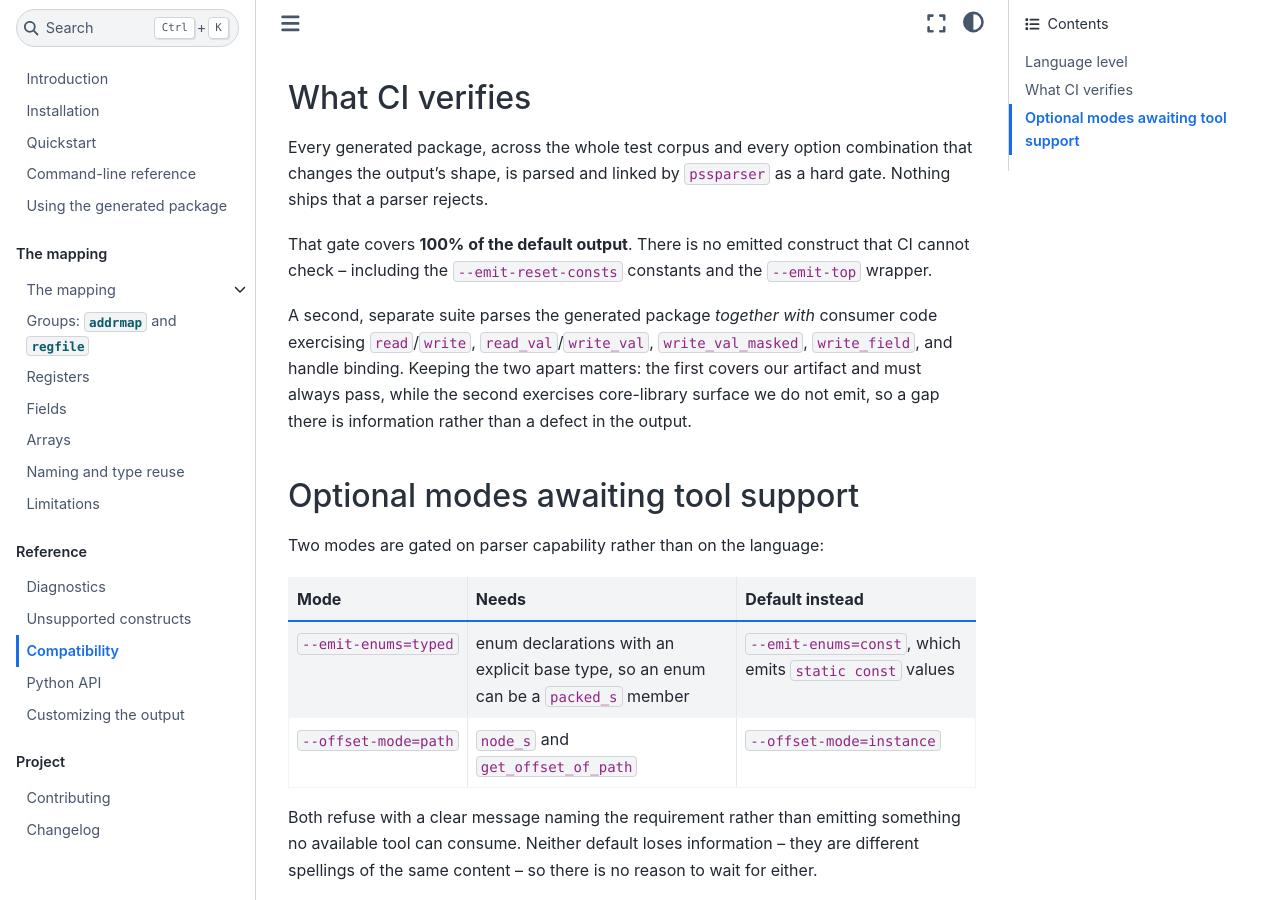
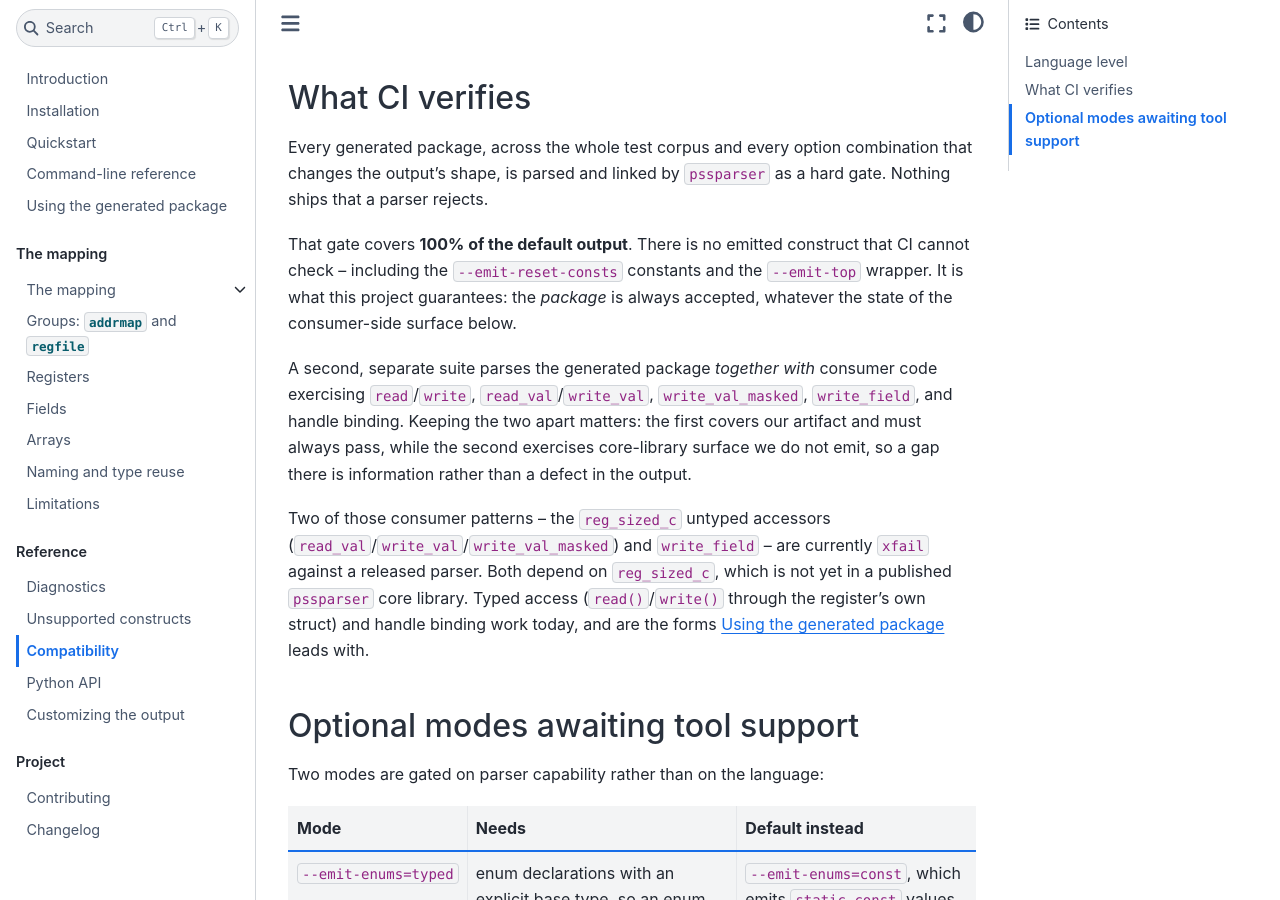
Before and after one commit to PSSTools/peakrdl-pss, a Sphinx documentation site: the page built from docs/compatibility.rst, in a window 1280 px wide and 900 px high, scrolled down 330 px. Built offline with Sphinx 7.4.7 and the Sphinx Book theme 1.1.4, drawn with Linux system fonts in a browser that asks for light colours.

Commit message:
Correct the parser-status claim; make CI report consumer xfails explicitly
The implementation record claimed pssparser already shipped reg_sized_c,
node_s and the Tier 3 consumer surface, and that the consumer suite had zero
xfails. That was measured against the local working tree of
packages/pssparser, which carries ~20 uncommitted modifications -- including
stdlib additions that introduce exactly those symbols. The .so files there were
built from those edits, not from committed HEAD.

CI caught it on the first run: built from committed 05e7057, the gate reports
196 passed, 2 xfailed, and the two are sized_access and write_field -- the
reg_sized_c members that exist only in the uncommitted tree.

What does not change is the part that matters: every package this exporter
generates parses and links against committed parser HEAD. All 144 parser-gate
cases pass. The gap is entirely consumer-side, which is the split the two
suites were designed around.

The gate now runs pytest with -rxX so an xfail names itself rather than being
inferred from a progress line, and asserts separately that
test_parse_package.py has no xfail or xpass -- a consumer-side gap is someone
else's stdlib and may move, but output no parser accepts is the one thing this
job exists to prevent.

Co-Authored-By: Claude Opus 5 (1M context) <noreply@anthropic.com>

```diff
--- a/docs/compatibility.rst
+++ b/docs/compatibility.rst
@@ -21,7 +21,8 @@ combination that changes the output's shape, is parsed and linked by
 
 That gate covers **100% of the default output**. There is no emitted construct
 that CI cannot check -- including the ``--emit-reset-consts`` constants and the
-``--emit-top`` wrapper.
+``--emit-top`` wrapper. It is what this project guarantees: the *package* is
+always accepted, whatever the state of the consumer-side surface below.
 
 A second, separate suite parses the generated package *together with* consumer
 code exercising ``read``/``write``, ``read_val``/``write_val``,
@@ -29,6 +30,13 @@ code exercising ``read``/``write``, ``read_val``/``write_val``,
 matters: the first covers our artifact and must always pass, while the second
 exercises core-library surface we do not emit, so a gap there is information
 rather than a defect in the output.
+
+Two of those consumer patterns -- the ``reg_sized_c`` untyped accessors
+(``read_val``/``write_val``/``write_val_masked``) and ``write_field`` -- are
+currently ``xfail`` against a released parser. Both depend on ``reg_sized_c``,
+which is not yet in a published ``pssparser`` core library. Typed access
+(``read()``/``write()`` through the register's own struct) and handle binding
+work today, and are the forms :doc:`using-the-output` leads with.
 
 Optional modes awaiting tool support
 ------------------------------------
```
Also changed, not shown: docs/design/implementation-plan.md (+43 -16 lines), 1 other file.
